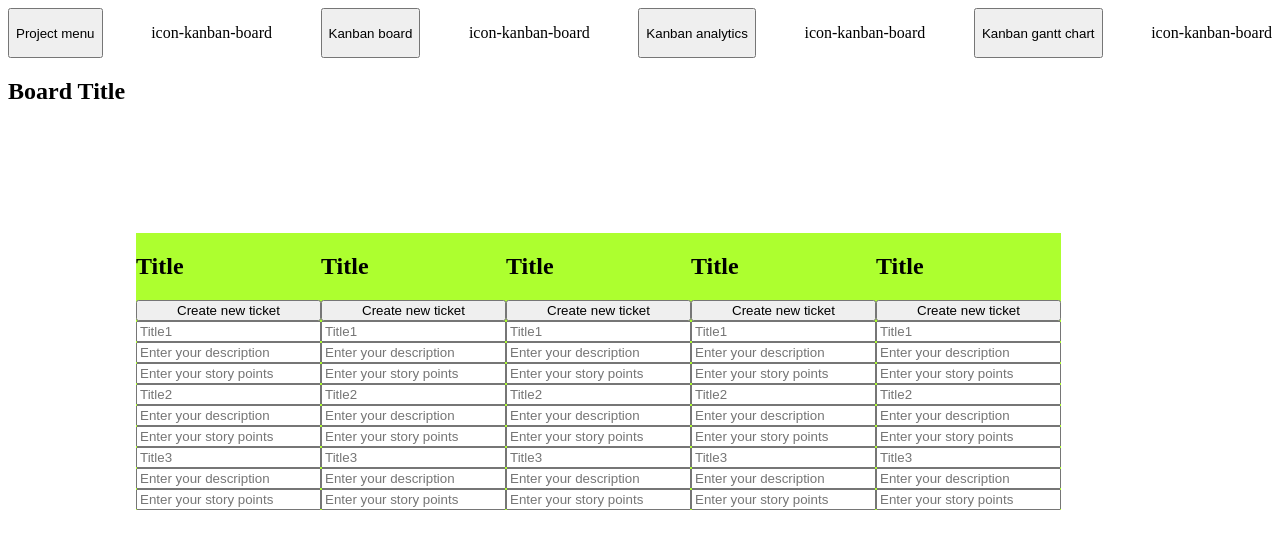
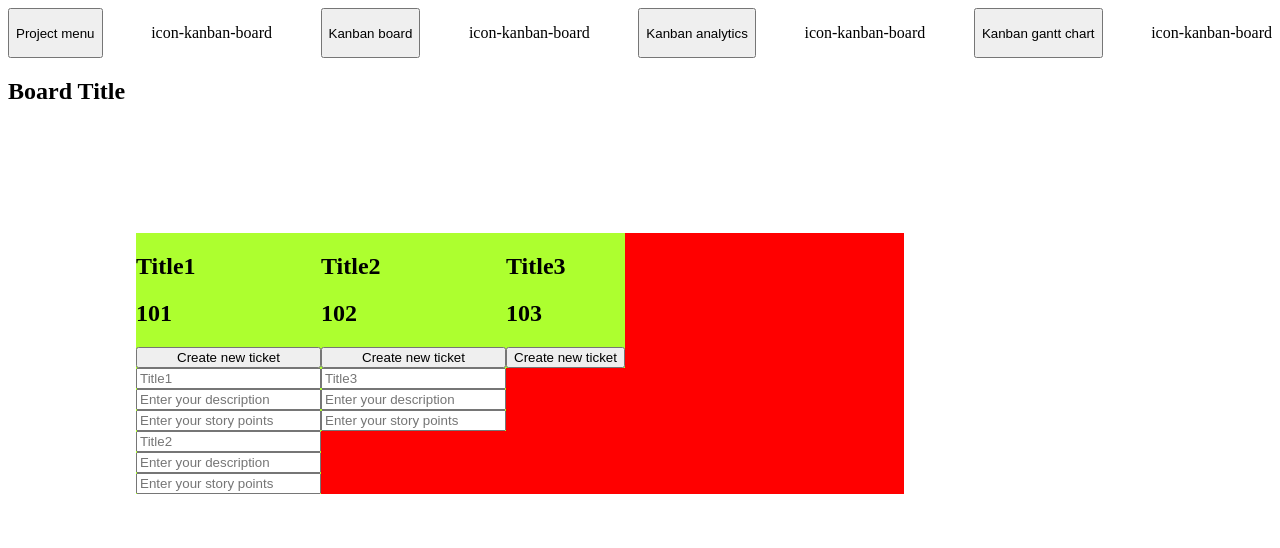
Before and after one commit to JWears/Kanban-app, an Angular app: page /kanban-board in a window 1280 px wide. Shown: the top 548 px of the page. Built offline with nearby package versions, Linux system fonts and the light colour scheme.

Commit message:
Add mock data with ticket rendering for swimlanes

```diff
--- a/src/app/project-boards/kanban-board/kanban-board.component.html
+++ b/src/app/project-boards/kanban-board/kanban-board.component.html
@@ -13,7 +13,7 @@
   <div class="board-container">
     <h2> Board Title</h2>
     <div class="board-columns">
-      <app-kanban-swimlane *ngFor="let swimlane of swimlaneList" [storyTicketList]="[]"></app-kanban-swimlane>
+      <app-kanban-swimlane *ngFor="let swimlane of swimlaneList" [swimlaneComponent]="swimlane" [storyTicketList]="storyTicketList"></app-kanban-swimlane>
     </div>
   </div>
 </div>
--- a/src/app/project-boards/kanban-board/kanban-board.component.ts
+++ b/src/app/project-boards/kanban-board/kanban-board.component.ts
@@ -2,6 +2,7 @@ import { Component } from '@angular/core';
 import { TabComponent } from '../project-types/tab-component.type';
 import { CommonModule } from '@angular/common';
 import { KanbanSwimlaneComponent } from './kanban-swimlane/kanban-swimlane.component';
+import { KanbanStoryTicketComponent } from './kanban-story-ticket/kanban-story-ticket.component';
 @Component({
   selector: 'app-kanban-board',
   standalone: true,
@@ -19,7 +20,41 @@ export class KanbanBoardComponent implements TabComponent {
   component: any = KanbanBoardComponent;
   isActive: boolean = false;
   isDisabled: boolean = false;
-  swimlaneList: KanbanSwimlaneComponent[] = [ new KanbanSwimlaneComponent(), new KanbanSwimlaneComponent(), new KanbanSwimlaneComponent(), new KanbanSwimlaneComponent(), new KanbanSwimlaneComponent() ];
+
+  private mockTicketData = [
+      {
+        ticketTitle: "Title1",
+        ticketId: 101,
+        ticketRegisteredSwimlaneId: 101,
+      } as KanbanStoryTicketComponent,
+      {
+        ticketTitle: "Title2",
+        ticketId: 102,
+        ticketRegisteredSwimlaneId: 101,
+      } as KanbanStoryTicketComponent,
+      {
+        ticketTitle: "Title3",
+        ticketId: 103,
+        ticketRegisteredSwimlaneId: 102,
+      } as KanbanStoryTicketComponent
+    ];
+
+  mockSwimlaneData = [
+    {
+      swimlaneTitle: "Title1",
+      swimlaneId: 101,
+    } as KanbanSwimlaneComponent,
+    {
+      swimlaneTitle: "Title2",
+      swimlaneId: 102,
+    } as KanbanSwimlaneComponent,
+    {
+      swimlaneTitle: "Title3",
+      swimlaneId: 103,
+    } as KanbanSwimlaneComponent,
+  ];
+  swimlaneList: KanbanSwimlaneComponent[] = this.mockSwimlaneData;
+  storyTicketList: KanbanStoryTicketComponent[] = this.mockTicketData;
 
   public onClick(): void{
     // call data for board to load
--- a/src/app/project-boards/kanban-board/kanban-story-ticket/kanban-story-ticket.component.html
+++ b/src/app/project-boards/kanban-board/kanban-story-ticket/kanban-story-ticket.component.html
@@ -1,4 +1,4 @@
-<div class="ticket-container">
+<div *ngIf="swimlaneId === ticketComponent?.ticketRegisteredSwimlaneId" class="ticket-container">
   <input type="text" name="ticket-title" [placeholder]="ticketComponent?.ticketTitle ?? 'Enter your title'">
   <input type="text" name="ticket-description" [placeholder]="ticketComponent?.ticketDescription ?? 'Enter your description' ">
   <input type="number" name="ticket-points" [placeholder]="ticketComponent?.storyPoint ?? 'Enter your story points'">
--- a/src/app/project-boards/kanban-board/kanban-story-ticket/kanban-story-ticket.component.ts
+++ b/src/app/project-boards/kanban-board/kanban-story-ticket/kanban-story-ticket.component.ts
@@ -1,9 +1,12 @@
+import { CommonModule } from '@angular/common';
 import { Component, Input } from '@angular/core';
 
 @Component({
   selector: 'app-kanban-story-ticket',
   standalone: true,
-  imports: [],
+  imports: [
+    CommonModule
+  ],
   templateUrl: './kanban-story-ticket.component.html',
   styleUrl: './kanban-story-ticket.component.less'
 })
@@ -13,6 +16,7 @@ export class KanbanStoryTicketComponent {
   public ticketTitle: string = "";
   public ticketDescription: string = "";
   public storyPoint: number = 0;
+  public ticketRegisteredSwimlaneId: number = 0;
   @Input() swimlaneId: number = 0;
   @Input() ticketComponent: KanbanStoryTicketComponent | null = null;
 }
--- a/src/app/project-boards/kanban-board/kanban-swimlane/kanban-swimlane.component.html
+++ b/src/app/project-boards/kanban-board/kanban-swimlane/kanban-swimlane.component.html
@@ -1,8 +1,9 @@
 <div class="swimlane-container">
   <div class="swimlane-title">
-    <h2>Title</h2>
+    <h2>{{swimlaneComponent.swimlaneTitle}}</h2>
+    <h2>{{swimlaneComponent.swimlaneId}}</h2>
   </div>
   <button (click)="createTicket()">Create new ticket</button>
   <div class="swimlane-tickets">
-    <app-kanban-story-ticket *ngFor="let item of storyTicketList2" [swimlaneId]="swimlaneId" [ticketComponent]="item"></app-kanban-story-ticket>
+    <app-kanban-story-ticket *ngFor="let item of storyTicketList" [swimlaneId]="swimlaneComponent.swimlaneId" [ticketComponent]="item"></app-kanban-story-ticket>
 </div>
--- a/src/app/project-boards/kanban-board/kanban-swimlane/kanban-swimlane.component.ts
+++ b/src/app/project-boards/kanban-board/kanban-swimlane/kanban-swimlane.component.ts
@@ -12,23 +12,9 @@ import { CommonModule } from '@angular/common';
 export class KanbanSwimlaneComponent {
   public swimlaneTitle: string = "Title";
   public swimlaneId: number = 0;
-  private mockTicketData = [
-    {
-      ticketTitle: "Title1",
-      ticketId: 101,
-    } as KanbanStoryTicketComponent,
-    {
-      ticketTitle: "Title2",
-      ticketId: 102,
-    } as KanbanStoryTicketComponent,
-    {
-      ticketTitle: "Title3",
-      ticketId: 103,
-    } as KanbanStoryTicketComponent
-  ];
 
-  @Input() storyTicketList: KanbanStoryTicketComponent[] = this.mockTicketData;
-  storyTicketList2: KanbanStoryTicketComponent[] = this.mockTicketData;
+  @Input() storyTicketList: KanbanStoryTicketComponent[] = [];
+  @Input() swimlaneComponent: KanbanSwimlaneComponent = {} as KanbanSwimlaneComponent;
 
   createTicket(){
     // what do we need for this
```
